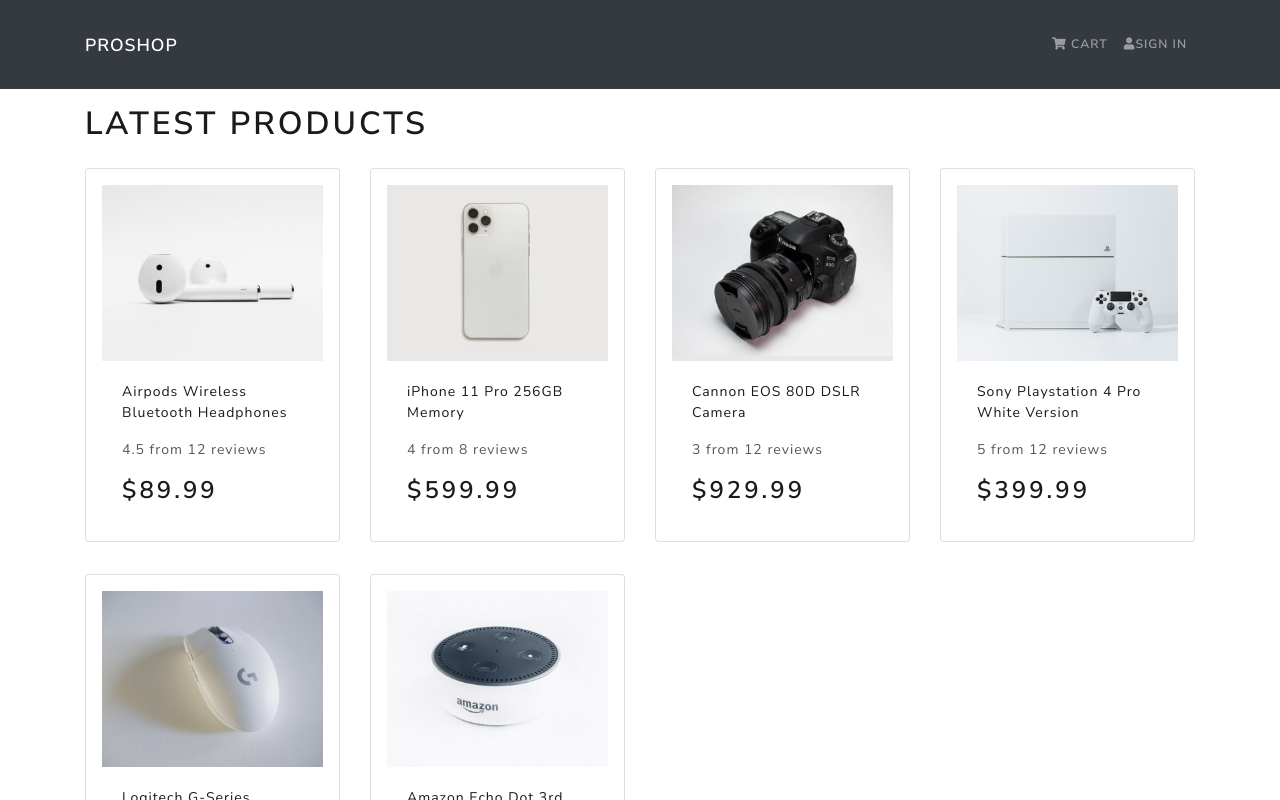
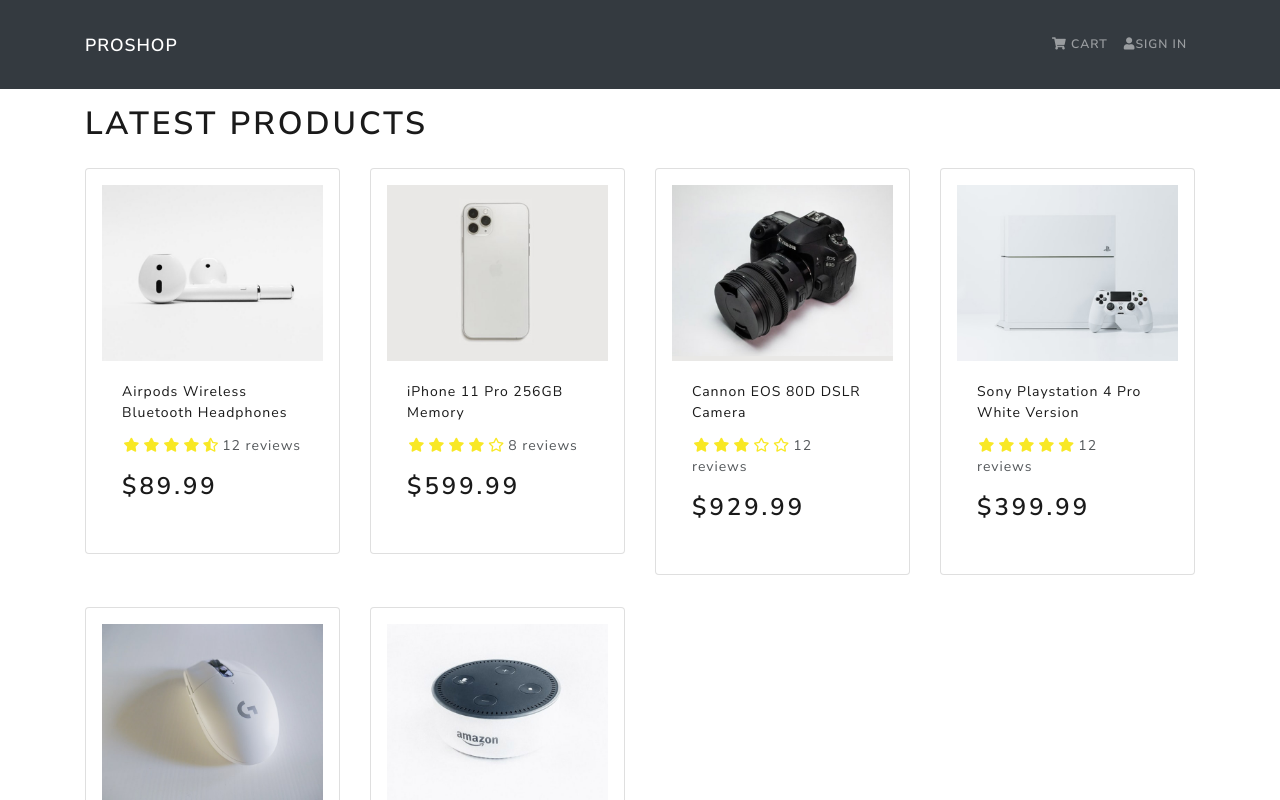
Before and after one commit to ujangaris/new-MERN-eCommerce-From-Scratch, a React (Create React App) app in the folder frontend/: page / in a window 1280 px wide. Shown: the top 800 px of the page. Built offline with nearby package versions, Linux system fonts and the light colour scheme.

Commit message:
Rating Component

```diff
--- a/frontend/src/components/Product.js
+++ b/frontend/src/components/Product.js
@@ -1,6 +1,7 @@
 // rafce
 import React from 'react'
 import { Card } from 'react-bootstrap'
+import Rating from './Rating'
 
 const Product = ({ product }) => {
   return (
@@ -18,11 +19,12 @@
         </a>
         {/* card ratting */}
         <Card.Text as='div'>
-          <div className='my-3'>
-            {product.rating} from {product.numReviews} reviews
-          </div>
-          {/* card price */}
+          <Rating
+            value={product.rating}
+            text={`${product.numReviews} reviews`}
+          />
         </Card.Text>
+        {/* card price */}
         <Card.Text as='h3'>${product.price}</Card.Text>
       </Card.Body>
     </Card>
--- /dev/null
+++ b/frontend/src/components/Rating.js
@@ -0,0 +1,84 @@
+// rafce
+import React from 'react'
+// impt
+import PropTypes from 'prop-types'
+
+const Rating = ({ value, text, color }) => {
+  return (
+    // rating icon
+    <div className='rating'>
+      <span>
+        <i
+          style={{ color }}
+          className={
+            value >= 1
+              ? 'fas fa-star'
+              : value >= 0.5
+              ? 'fas fa-star-half-alt'
+              : 'far fa-star'
+          }
+        ></i>
+      </span>
+      <span>
+        <i
+          style={{ color }}
+          className={
+            value >= 2
+              ? 'fas fa-star'
+              : value >= 1.5
+              ? 'fas fa-star-half-alt'
+              : 'far fa-star'
+          }
+        ></i>
+      </span>
+      <span>
+        <i
+          style={{ color }}
+          className={
+            value >= 3
+              ? 'fas fa-star'
+              : value >= 2.5
+              ? 'fas fa-star-half-alt'
+              : 'far fa-star'
+          }
+        ></i>
+      </span>
+      <span>
+        <i
+          style={{ color }}
+          className={
+            value >= 4
+              ? 'fas fa-star'
+              : value >= 3.5
+              ? 'fas fa-star-half-alt'
+              : 'far fa-star'
+          }
+        ></i>
+      </span>
+      <span>
+        <i
+          style={{ color }}
+          className={
+            value >= 5
+              ? 'fas fa-star'
+              : value >= 4.5
+              ? 'fas fa-star-half-alt'
+              : 'far fa-star'
+          }
+        ></i>
+      </span>
+      {/* menampilkan props text hanya jika text bukan string kosong */}
+      <span>{text && text}</span>
+    </div>
+  )
+}
+// color rating
+Rating.defaultProps = {
+  color: '#f8e825',
+}
+Rating.propTypes = {
+  value: PropTypes.number.isRequired,
+  text: PropTypes.string.isRequired,
+  color: PropTypes.string,
+}
+export default Rating
--- a/frontend/src/index.css
+++ b/frontend/src/index.css
@@ -1,3 +1,9 @@
 main {
   min-height: 80vh;
 }
+h3 {
+  padding: 1rem 0;
+}
+.rating span {
+  margin: 0.1rem;
+}
--- a/frontend/src/screens/HomeScreen.js
+++ b/frontend/src/screens/HomeScreen.js
@@ -9,7 +9,7 @@
       <h1>Latest Products</h1>
       <Row>
         {products.map((product) => (
-          <Col sm={12} md={6} lg={4} xl={3}>
+          <Col key={product._id} sm={12} md={6} lg={4} xl={3}>
             <Product product={product} />
           </Col>
         ))}
```
Also changed, not shown: 1 other file (tests, documents, lock files or other folders).
